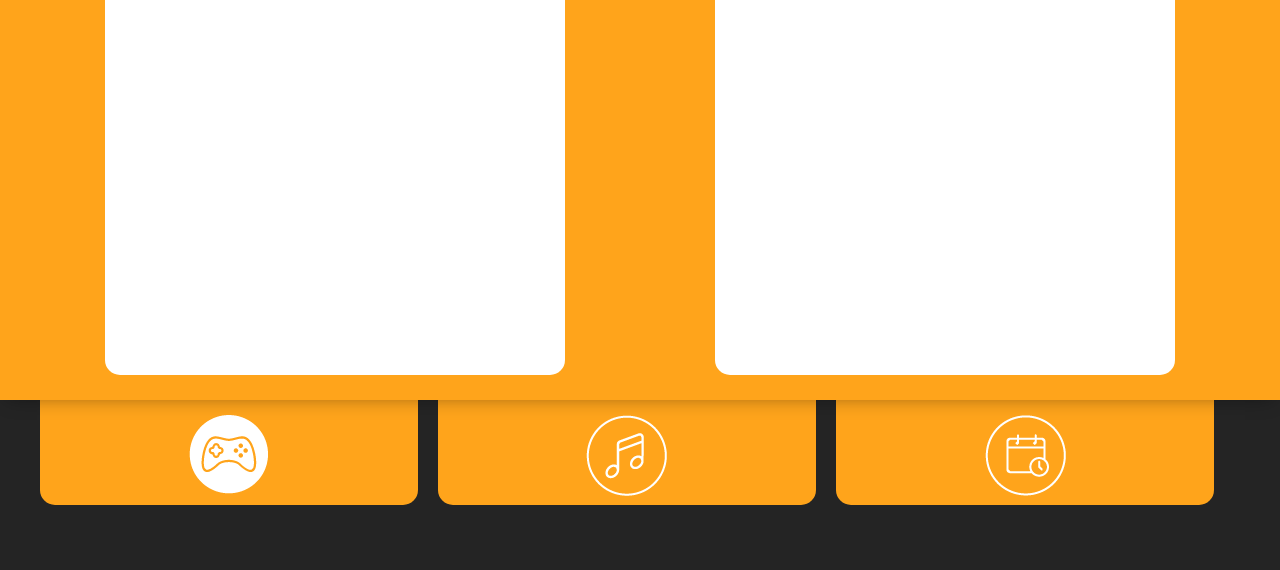
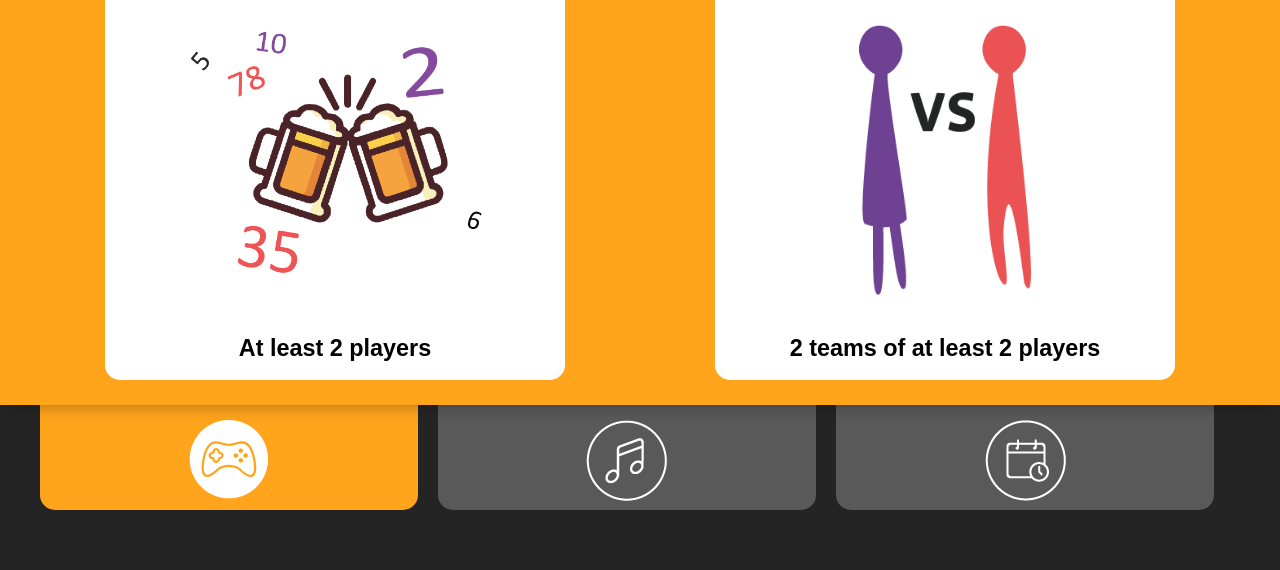
Before and after one commit to rallu007/UX-SoMe, a plain HTML site: page pages/games.html in a window 1280 px wide. Shown: the part 230-800 px from the top of the page. Drawn offline with Linux system fonts and the light colour scheme; a web font is replaced by a local one.

Commit message:
entire games page finished but back button doesnt work

```diff
--- a/css/games.css
+++ b/css/games.css
@@ -18,6 +18,11 @@ body {
     background-color: #242424;
 }
 
+a  {
+    text-decoration: none;
+    color: black;
+}
+
 /*HEADER*/
 
 header {
@@ -30,6 +35,7 @@ header img {
     margin: 30px 0;
     display: inline;
     flex: 0;
+    z-index: 10;
 }
 
 h1 {
@@ -54,6 +60,7 @@ main {
     position: relative;
 }
 
+
 .games_sections {
     display: flex;
     justify-content: space-around;
@@ -66,14 +73,30 @@ section {
     width: 460px;
     margin: 25px 0;
     border-radius: 15px;
+/*
+        -webkit-box-shadow: 0px 4px 19px -7px rgba(0, 0, 0, 0.43);
+    -moz-box-shadow: 0px 4px 19px -7px rgba(0, 0, 0, 0.43);
+    box-shadow: 0px 4px 19px -7px rgba(0, 0, 0, 0.43);
+*/
 }
 
 section h2 {
     text-transform: uppercase;
     font-size: 40px;
     text-align: center;
-    margin: 10px;
+    margin: 20px;
 }
+
+section img {
+    height: 270px;
+    margin: 40px auto;
+    display: block;
+}
+
+section h3 {
+    text-align: center;
+}
+
 
 /*MENU*/
 
@@ -95,8 +118,13 @@ section h2 {
     margin-left: 40px;
 }
 
+.menu_music {
+    background-color: #595959;
+}
+
 .menu_events {
     margin-right: 0;
+    background-color: #595959;
 }
 
 nav a {
--- a/pages/games.html
+++ b/pages/games.html
@@ -8,17 +8,25 @@
 </head>
 <body>
     <header>
-    <img src="../images/back.svg" alt="Back Arrow">
+        <a href="../index.html"><img src="../images/back.svg" alt="Back Arrow"></a> <!--link doesnt work FIX THAT-->
     <h1>Games</h1>
     </header>
 
     <main>
        <div class="games_sections">
         <section class="numbers_container">
+       <a href="#">
             <h2>Numbers</h2>
+            <img src="../images/numbers.png" alt="Numbers Game Image Two Beers">
+            <h3>At least 2 players</h3>
+        </a>
         </section>
         <section class="taboo_container">
+        <a href="../pages/taboo.html">
             <h2>Taboo</h2>
+            <img src="../images/taboo.png" alt="Taboo Game Woman and Man">
+            <h3>2 teams of at least 2 players</h3>
+           </a>
         </section>
         </div>
     </main>
```
Also changed, not shown: pages/taboo.html (added).
